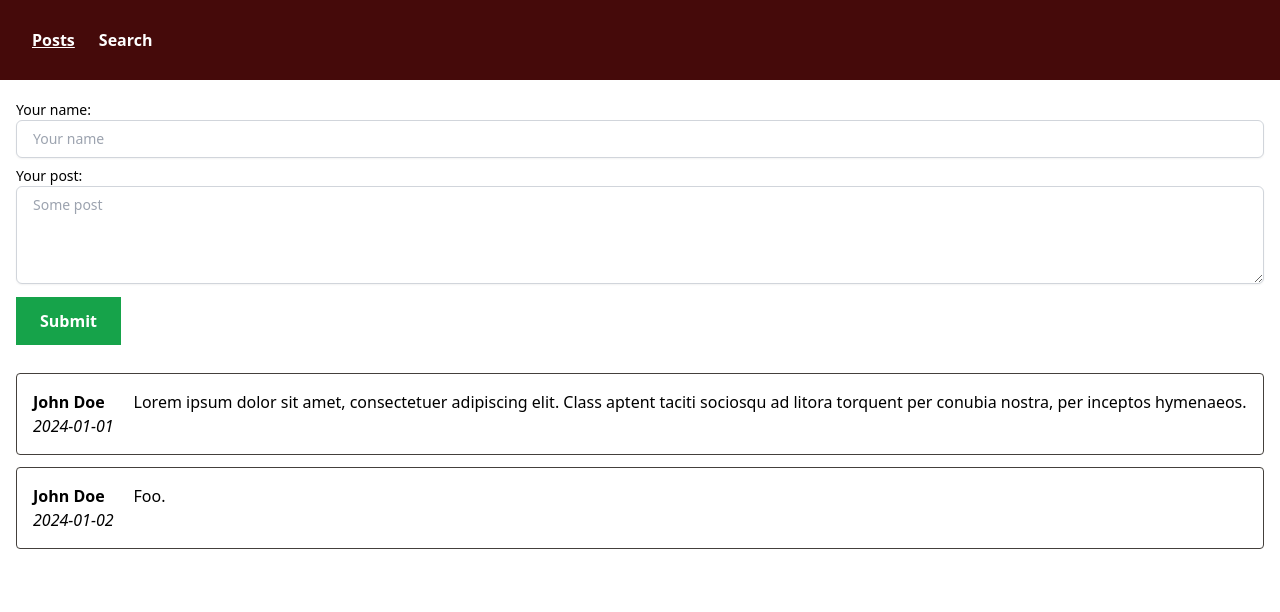
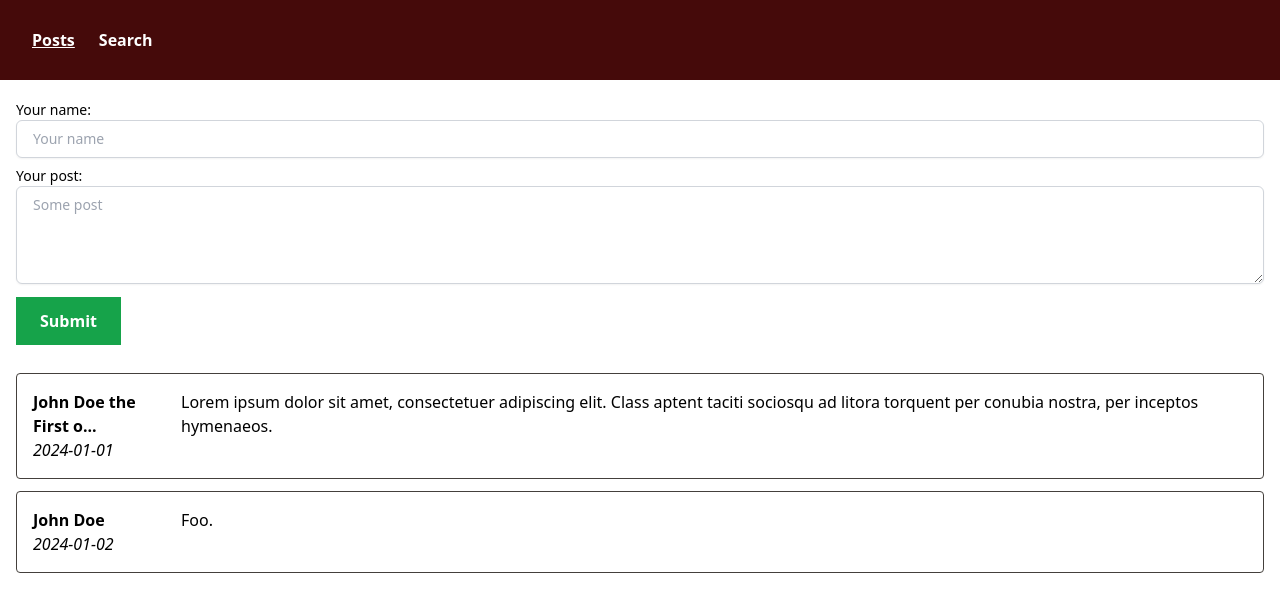
Before and after one commit to MartinKristof/react-beginners-startup, a React (Vite) app: page / in a window 1280 px wide. Shown: the top 612 px of the page. Built offline with nearby package versions, Linux system fonts and the light colour scheme.

Commit message:
feat: add truncate function

```diff
--- a/src/app/posts/Posts.tsx
+++ b/src/app/posts/Posts.tsx
@@ -3,7 +3,7 @@ import { useState } from 'react';
 const data = [
   {
     id: 1,
-    name: 'John Doe',
+    name: 'John Doe the First of His Name and the Last of His Kind',
     publishedAt: '2024-01-01',
     text: 'Lorem ipsum dolor sit amet, consectetuer adipiscing elit. Class aptent taciti sociosqu ad litora torquent per conubia nostra, per inceptos hymenaeos.',
   },
@@ -14,6 +14,8 @@ const data = [
     text: 'Foo.',
   },
 ];
+
+const truncate = (text: string, length = 20) => (text.length > length ? `${text.substring(0, length)}...` : text);
 
 export const Posts = () => {
   const [name, setName] = useState('');
@@ -78,10 +80,10 @@ export const Posts = () => {
             {data.map(({ id, name: author, publishedAt, text: content }) => (
               <li key={id}>
                 <div className="p-4 border border-stone-700 rounded my-3 flex justify-between gap-5 items-start">
-                  <div className="flex-none">
+                  <div className="flex-none w-32">
                     <div className="flex-row">
                       <div>
-                        <strong>{author}</strong>
+                        <strong>{truncate(author)}</strong>
                       </div>
                       <div>
                         <em>{publishedAt}</em>
@@ -89,7 +91,7 @@ export const Posts = () => {
                     </div>
                   </div>
                   <div className="flex-1">
-                    <p className="text-ellipsis overflow-hidden">{content}</p>
+                    <p className="text-ellipsis overflow-hidden">{truncate(content, 200)}</p>
                   </div>
                 </div>
               </li>
```
